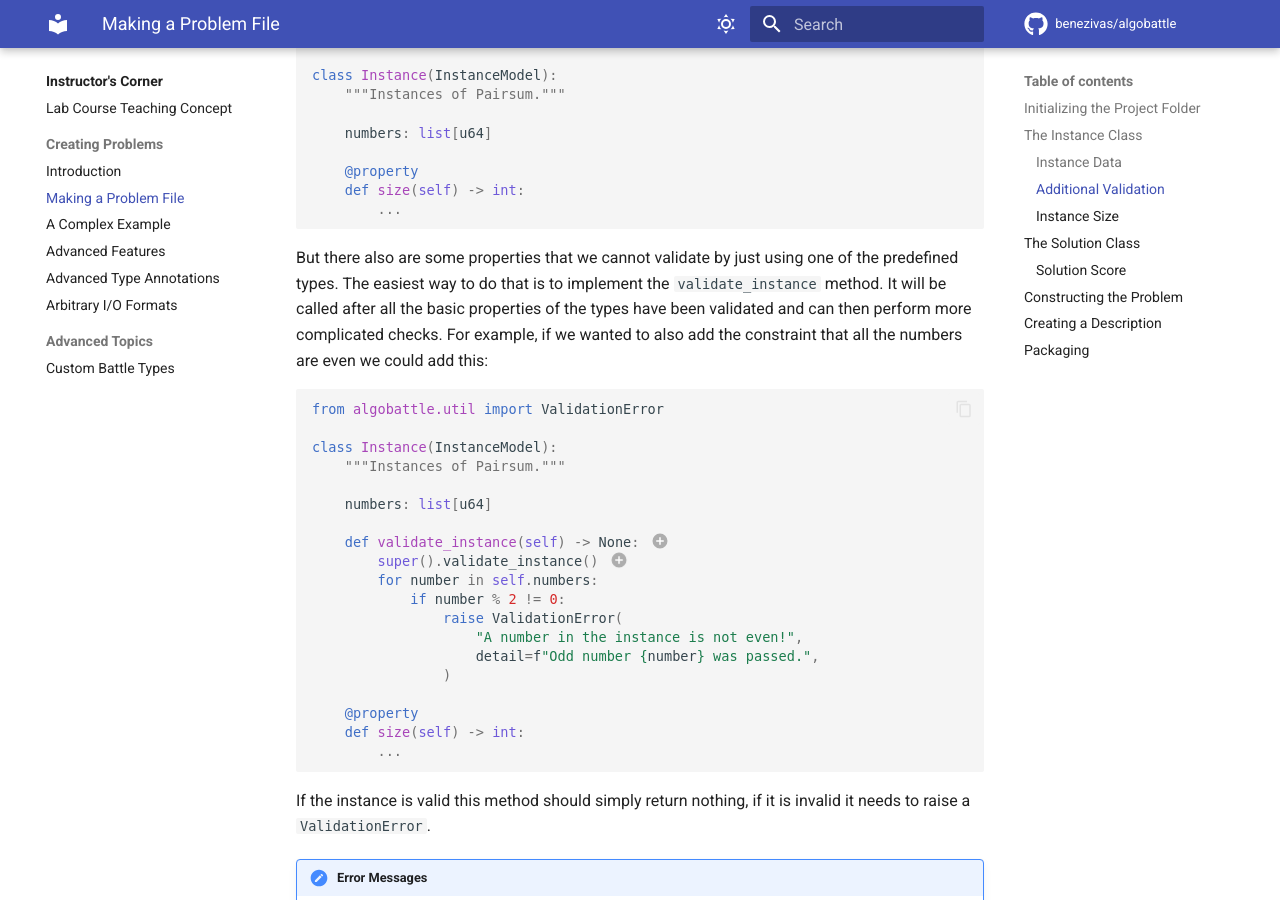
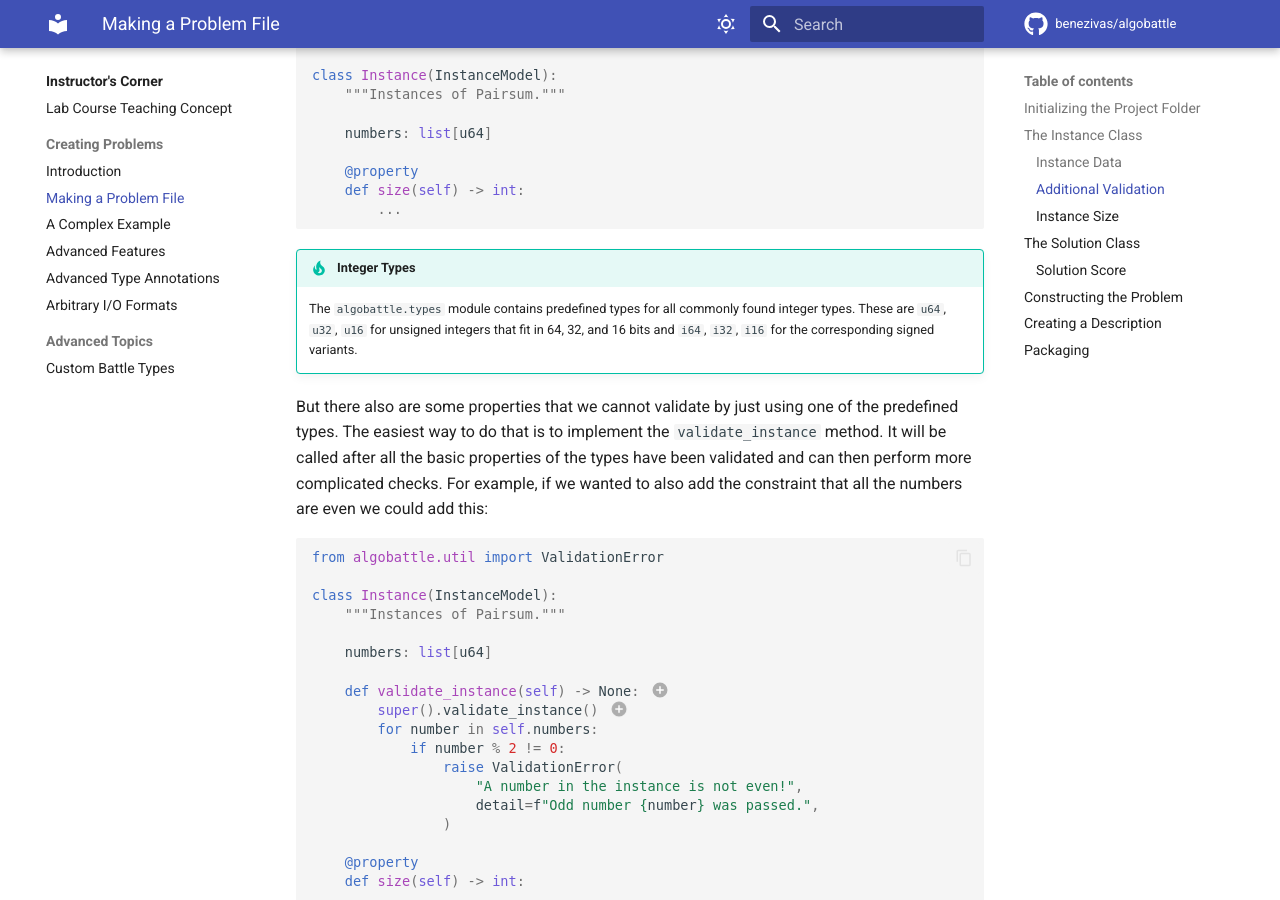
Before and after one commit to Benezivas/algobattle, an MkDocs documentation site: the page built from docs/instructor/problem/problem_file.md, in a window 1280 px wide and 900 px high, scrolled down 3748 px. Built offline with MkDocs 1.6.1 and Material for MkDocs 9.7.7, drawn with Linux system fonts in a browser that asks for light colours; some web fonts are replaced; comment, search, counter and statistics services are not loaded.

Commit message:
add note about integer types

````diff
--- a/docs/instructor/problem/problem_file.md
+++ b/docs/instructor/problem/problem_file.md
@@ -190,6 +190,11 @@ class Instance(InstanceModel):
 ```
 
 1. Always remember to add imports at the top of the file for everything you use from an external module.
+
+!!! tip "Integer Types"
+    The `algobattle.types` module contains predefined types for all commonly found integer types. These are `u64`,
+    `u32`, `u16` for unsigned integers that fit in 64, 32, and 16 bits and `i64`, `i32`, `i16` for the corresponding
+    signed variants.
 
 But there also are some properties that we cannot validate by just using one of the predefined types. The easiest way
 to do that is to implement the `validate_instance` method. It will be called after all the basic properties of the
````
